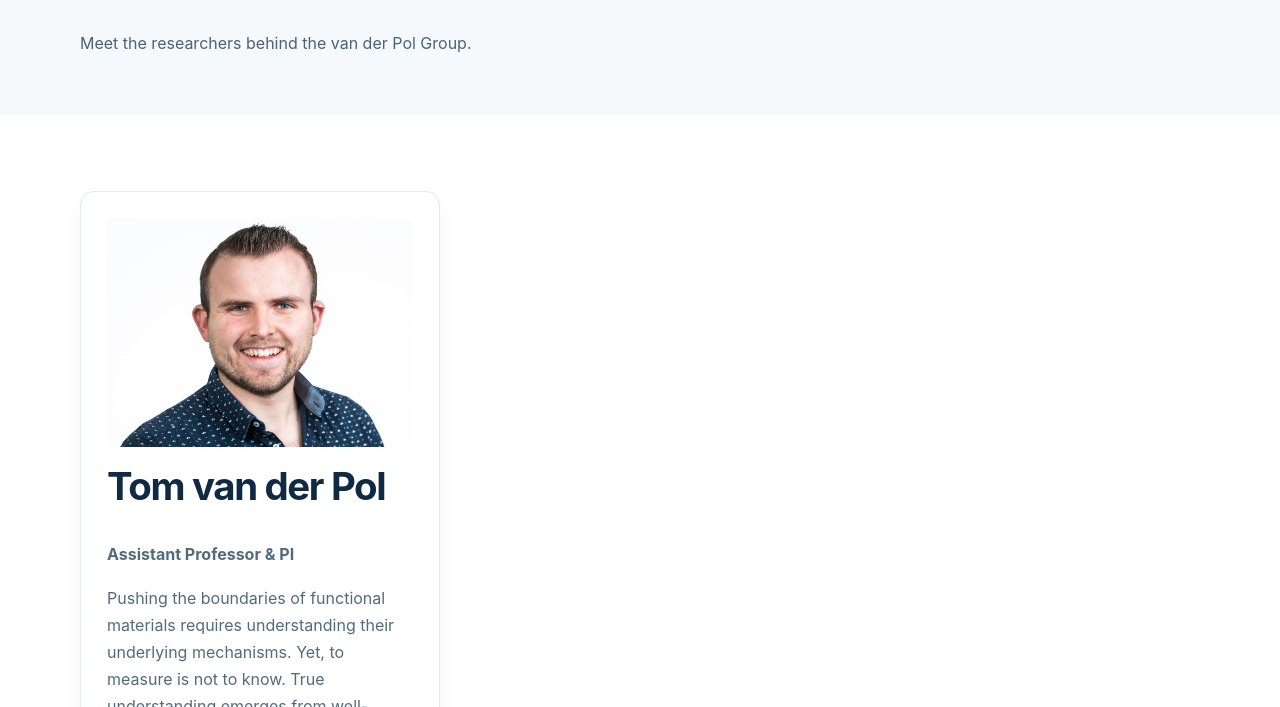
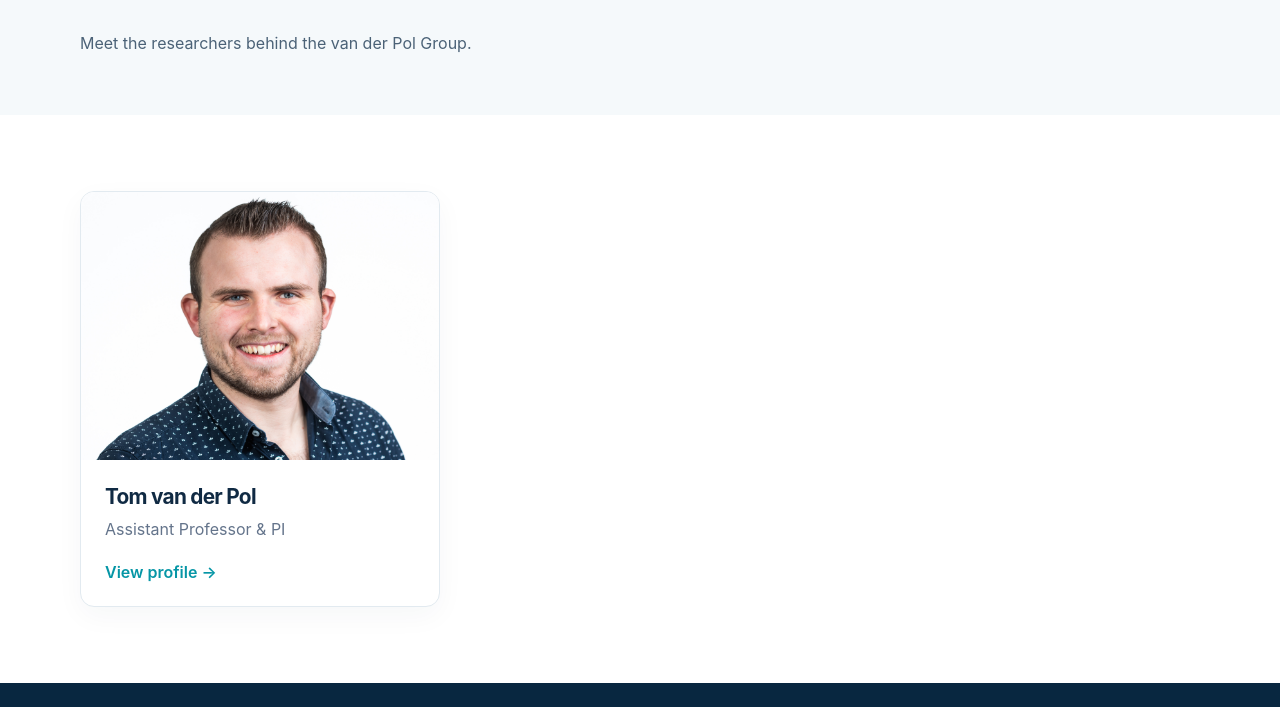
Before and after one commit to Tomvanderpol/vanderpolgroup-astro-starter, an Astro site in the folder vanderpolgroup/: page /people in a window 1280 px wide. Shown: the part 245-952 px from the top of the page. Built offline with nearby package versions, Linux system fonts and the light colour scheme; Astro itself is replaced by a stand-in of ours.

Commit message:
n the commit message box, enter: Add individual team member profile pages

```diff
--- a/vanderpolgroup/src/pages/people.astro
+++ b/vanderpolgroup/src/pages/people.astro
@@ -1,7 +1,7 @@
 
 ---
 import BaseLayout from '../layouts/BaseLayout.astro';
-import { getCollection, render } from 'astro:content';
+import { getCollection } from 'astro:content';
 
 const people = (await getCollection('people')).sort(
   (a, b) => a.data.order - b.data.order
@@ -22,46 +22,81 @@ const people = (await getCollection('people')).sort(
     <div class="container">
       {people.length ? (
         <div class="cards">
-          {await Promise.all(
-            people.map(async (p) => {
-              const { Content } = await render(p);
+          {people.map((person) => (
+            <a
+              class="card person-card"
+              href={`/people/${person.id}/`}
+            >
+              {person.data.image && (
+                <img
+                  src={person.data.image}
+                  alt={person.data.name}
+                  loading="lazy"
+                  class="person-image"
+                />
+              )}
 
-              return (
-                <article class="card">
-                  {p.data.image && (
-                    <img
-                      src={p.data.image}
-                      alt={p.data.name}
-                      loading="lazy"
-                      style="width:100%;aspect-ratio:4/3;object-fit:cover;border-radius:8px;margin-bottom:16px"
-                    />
-                  )}
-
-                  <h2>{p.data.name}</h2>
-
-                  <p>
-                    <strong>{p.data.role}</strong>
-                  </p>
-
-                  <Content />
-
-                  {p.data.email && (
-                    <p>
-                      <a href={`mailto:${p.data.email}`}>
-                        {p.data.email}
-                      </a>
-                    </p>
-                  )}
-                </article>
-              );
-            })
-          )}
+              <div class="person-info">
+                <h2>{person.data.name}</h2>
+                <p class="role">{person.data.role}</p>
+                <span class="profile-link">
+                  View profile →
+                </span>
+              </div>
+            </a>
+          ))}
         </div>
       ) : (
         <p class="muted">
-          Team profiles are being prepared. Add members through Pages CMS.
+          Team profiles are being prepared.
+          Add members through Pages CMS.
         </p>
       )}
     </div>
   </section>
 </BaseLayout>
+
+<style>
+  .person-card {
+    display: flex;
+    flex-direction: column;
+    overflow: hidden;
+    padding: 0;
+    text-decoration: none;
+    color: inherit;
+  }
+
+  .person-image {
+    width: 100%;
+    aspect-ratio: 4 / 3;
+    object-fit: cover;
+    display: block;
+  }
+
+  .person-info {
+    padding: 1.5rem;
+    display: flex;
+    flex-direction: column;
+    flex: 1;
+  }
+
+  .person-info h2 {
+    margin: 0 0 0.4rem;
+    font-size: 1.3rem;
+  }
+
+  .role {
+    margin: 0 0 1.2rem;
+    color: #64748b;
+  }
+
+  .profile-link {
+    margin-top: auto;
+    color: #0696a6;
+    font-weight: 600;
+  }
+
+  .person-card:hover .profile-link {
+    text-decoration: underline;
+  }
+</style>
```
Also changed, not shown: vanderpolgroup/src/pages/people/[id].astro (added, +118 -0 lines).
